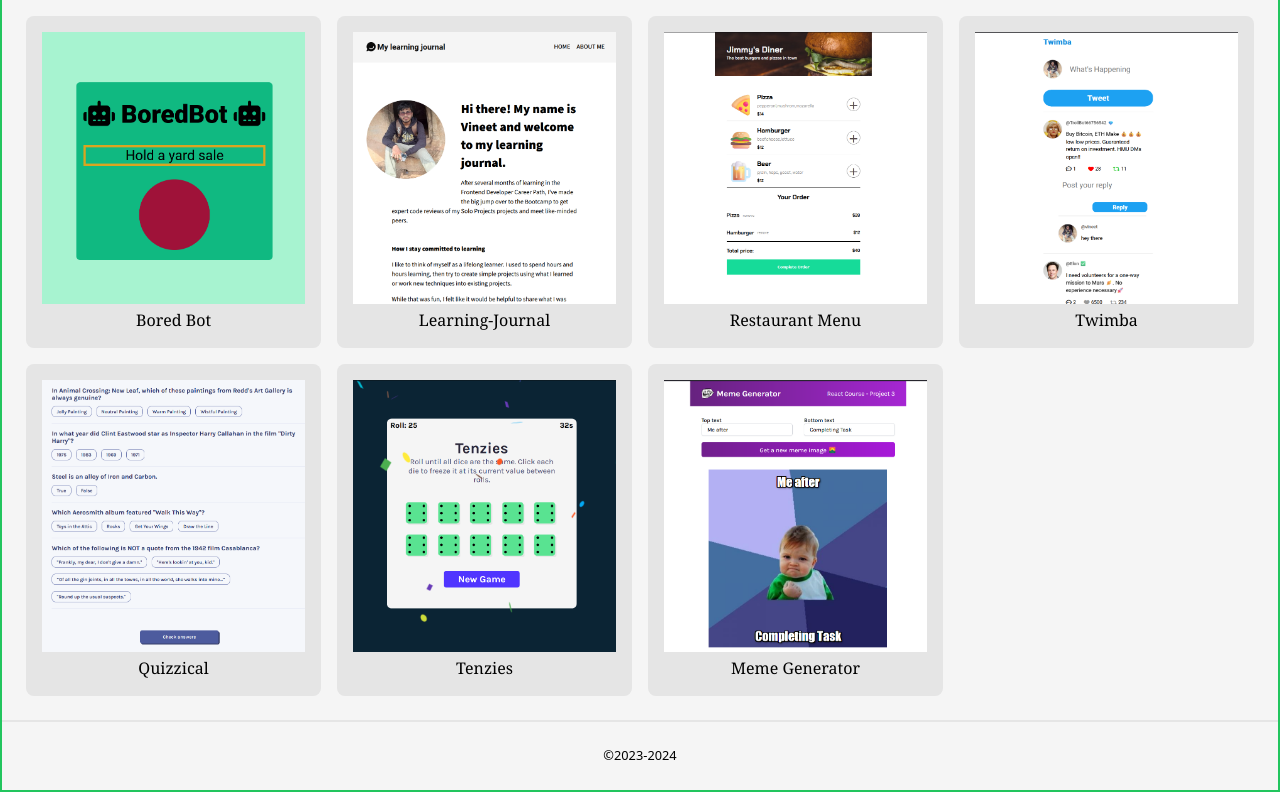
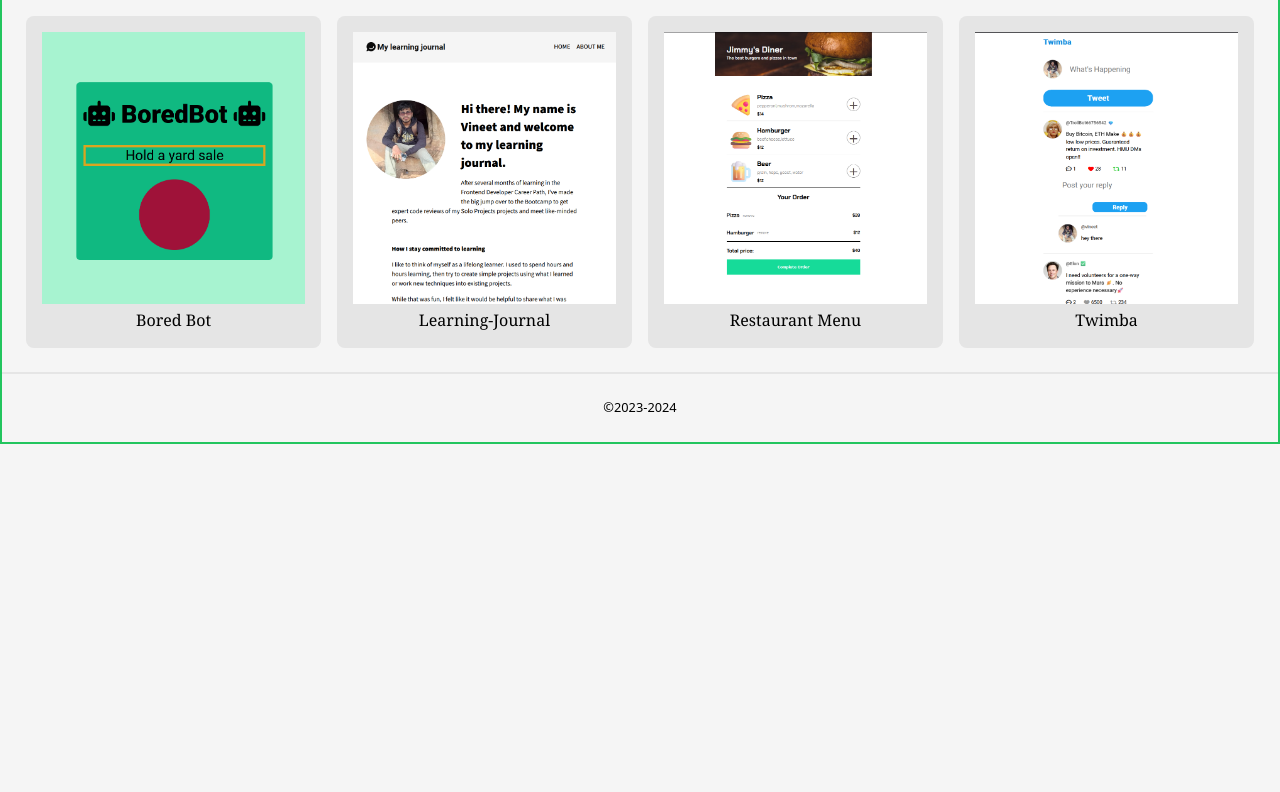
Before and after one commit to Rebel-Fox/portfolio, a React (Vite) app: page /projects in a window 1280 px wide. Shown: the part 868-1660 px from the top of the page. After the commit the page ends 1312 px from the top, so only its background shows below. Built offline with nearby package versions, Linux system fonts and the light colour scheme.

Commit message:
upadated css

```diff
--- a/src/pages/Projects.jsx
+++ b/src/pages/Projects.jsx
@@ -2,8 +2,8 @@ import React from "react";
 import { Link, NavLink } from "react-router-dom";
 import ProjectsData from "../Data/ProjectsData";
 
-const linkClass =
-  "font-serif font-medium bg-neutral-200 rounded-lg p-4 hover:relative  hover:after:text-2xl hover:after: hover:after:absolute hover:after:left-0 hover:after:top-0 hover:after:w-full  hover:after:animate-slide-right hover:after:z-10 hover:after:rounded-lg hover:after:backdrop-blur-sm hover:after:flex hover:after:items-center hover:after:px-4";
+// const linkClass =
+//   "font-serif font-medium bg-neutral-200 rounded-lg p-4 hover:relative  hover:after:text-2xl hover:after: hover:after:absolute hover:after:left-0 hover:after:top-0 hover:after:w-full  hover:after:animate-slide-right hover:after:z-10 hover:after:rounded-lg hover:after:backdrop-blur-sm hover:after:flex hover:after:items-center hover:after:px-4";
 
 export default function Projects() {
   return (
@@ -13,50 +13,20 @@ export default function Projects() {
       </h1>
       <div className="grid gap-4 sm:grid-cols-2 md:grid-cols-3 lg:grid-cols-4">
         {ProjectsData.map((project, index) => {
+          // const projectClass =  `${linkClass} hover:after:content-['${project.content}']`
           return (
             <Link
               key={index}
               to={project.link}
               target="_blank"
               rel="noopener noreferrer"
-              className={`${linkClass} hover:after:content-['${project.content}']`}
+              className={project.content}
             >
               <img src={project.img} alt={`${project.name} app screenshot`} />
               <p className="mt-1">{project.name}</p>
             </Link>
           );
         })}
-        <Link
-          to="https://quizzical-32gg.onrender.com"
-          target="_blank"
-          rel="noopener noreferrer"
-          className={`${linkClass} hover:after:content-['Trivia_quiz_app_using_React:_fetches_questions_from_OpenTDB_API,_lets_users_answer,_and_shows_their_score.']`}
-        >
-          <img src="../../src/assets/project-photo/quizzical.png" alt="Quizzical app screenshot" />
-          <p className="mt-1">Quizzical</p>
-        </Link>
-
-        <Link
-          to="https://tenzies-9n0j.onrender.com"
-          target="_blank"
-          rel="noopener noreferrer"
-          className={`${linkClass} hover:after:content-['This_is_a_Tenzies_game_built_with_React,_where_players_roll_dice_to_match_values,_tracking_rolls,_time,_and_saving_high_scores.']`}
-        >
-          <img src="../../src/assets/project-photo/Tenzies.png" alt="Tenzies app screenshot" />
-          <p className="mt-1">Tenzies</p>
-        </Link>
-
-        <Link
-          to="https://meme-generator-ur4w.onrender.com"
-          target="_blank"
-          rel="noopener noreferrer"
-          className={`${linkClass} hover:after:content-['This_is_a_meme_generator_built_with_React,_where_users_can_create_memes_by_adding_text_to_randomly_fetched_images_from_an_API.']`}
-        >
-          <img src="../../src/assets/project-photo/meme-generator.png" alt="Meme Generator app screenshot" />
-          <p className="mt-1">Meme Generator</p>
-        </Link>
-
-
       </div>
     </div>
   );
```
Also changed, not shown: src/Data/ProjectsData.jsx (+13 -22 lines).
